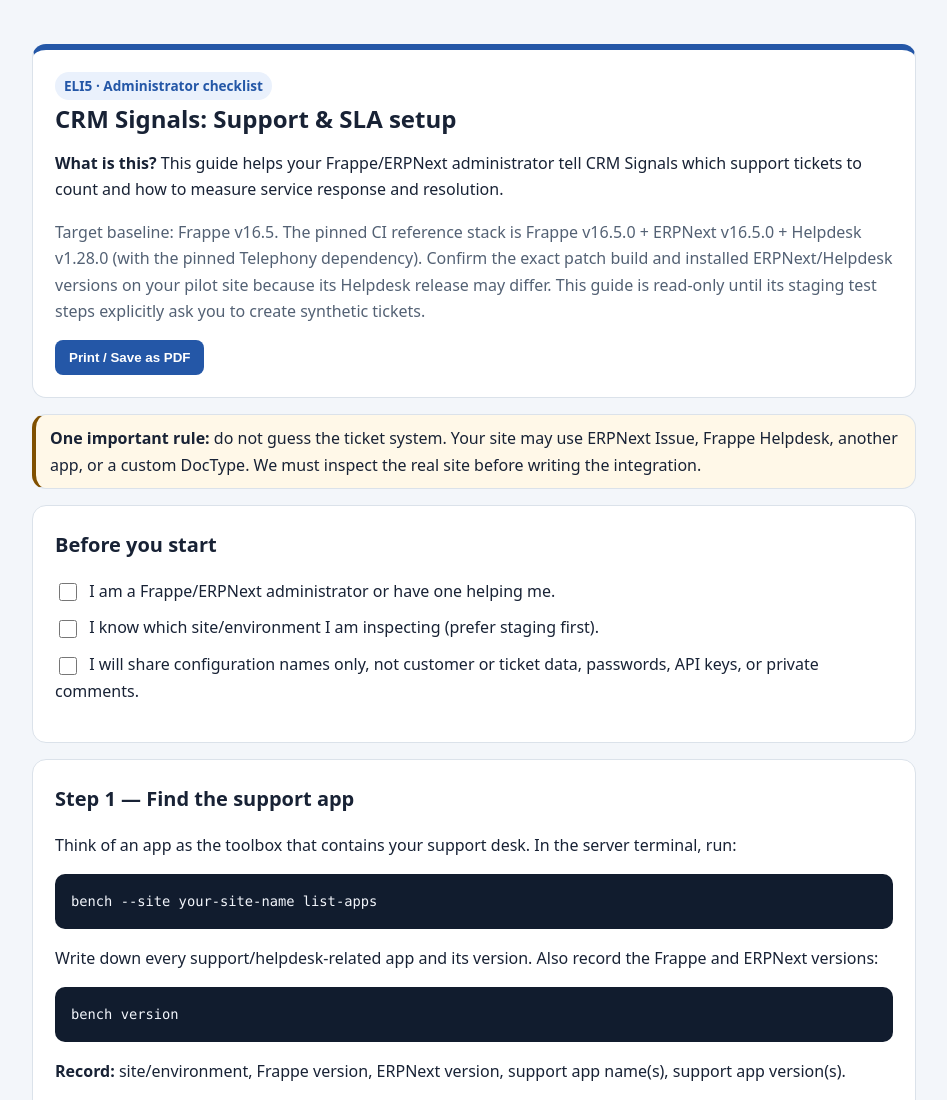
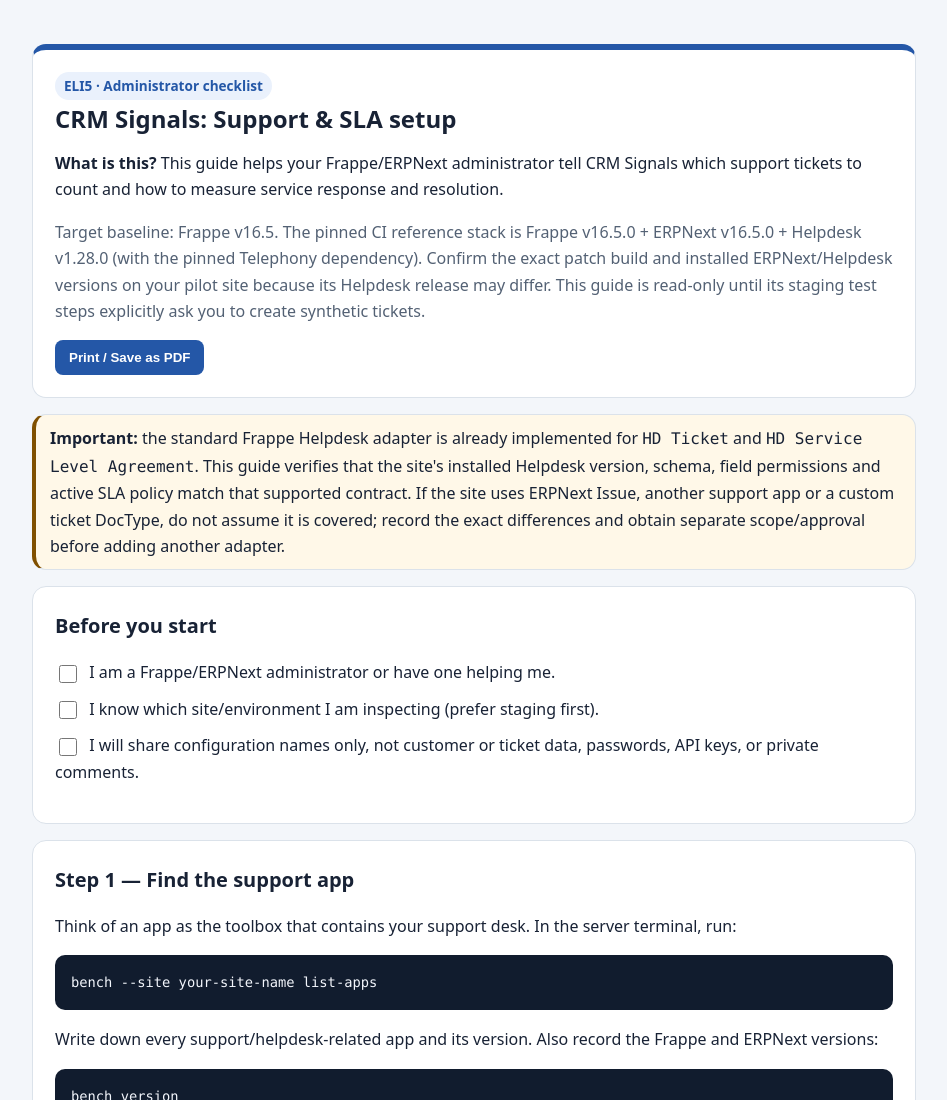
Before and after one commit to MitMike/crm_signals, a website: page docs/CRM_SIGNALS_SUPPORT_CONFIGURATION_GUIDE.html in a window 1280 px wide. Shown: the top 1100 px of the page, without its empty margins (166-1113 px from the left). Drawn offline with Linux system fonts and the light colour scheme.

Commit message:
docs: align D3 guides with implemented adapter scope

```diff
--- a/docs/CRM_SIGNALS_SUPPORT_CONFIGURATION_GUIDE.html
+++ b/docs/CRM_SIGNALS_SUPPORT_CONFIGURATION_GUIDE.html
@@ -16,7 +16,7 @@
 <p class="muted">Target baseline: Frappe v16.5. The pinned CI reference stack is Frappe v16.5.0 + ERPNext v16.5.0 + Helpdesk v1.28.0 (with the pinned Telephony dependency). Confirm the exact patch build and installed ERPNext/Helpdesk versions on your pilot site because its Helpdesk release may differ. This guide is read-only until its staging test steps explicitly ask you to create synthetic tickets.</p>
 <div class="actions"><button onclick="window.print()">Print / Save as PDF</button></div>
 </section>
-<section class="note warning"><strong>One important rule:</strong> do not guess the ticket system. Your site may use ERPNext Issue, Frappe Helpdesk, another app, or a custom DocType. We must inspect the real site before writing the integration.</section>
+<section class="note warning"><strong>Important:</strong> the standard Frappe Helpdesk adapter is already implemented for <code>HD Ticket</code> and <code>HD Service Level Agreement</code>. This guide verifies that the site's installed Helpdesk version, schema, field permissions and active SLA policy match that supported contract. If the site uses ERPNext Issue, another support app or a custom ticket DocType, do not assume it is covered; record the exact differences and obtain separate scope/approval before adding another adapter.</section>
 <section class="step"><h2>Before you start</h2>
 <ul class="check"><li><label><input type="checkbox"> I am a Frappe/ERPNext administrator or have one helping me.</label></li><li><label><input type="checkbox"> I know which site/environment I am inspecting (prefer staging first).</label></li><li><label><input type="checkbox"> I will share configuration names only, not customer or ticket data, passwords, API keys, or private comments.</label></li></ul>
 </section>
```
